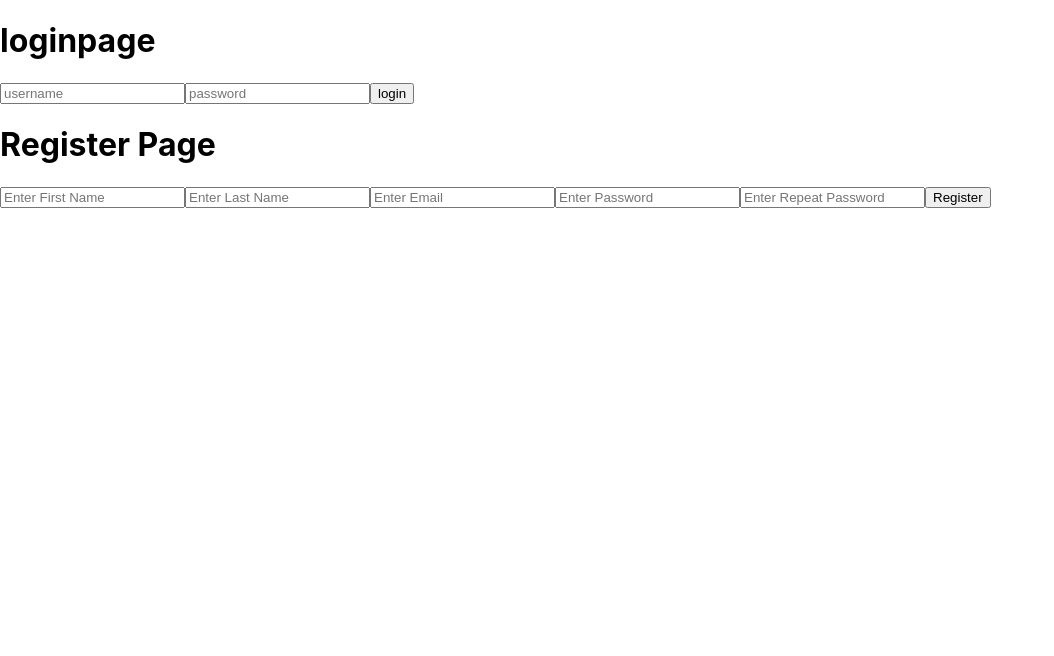
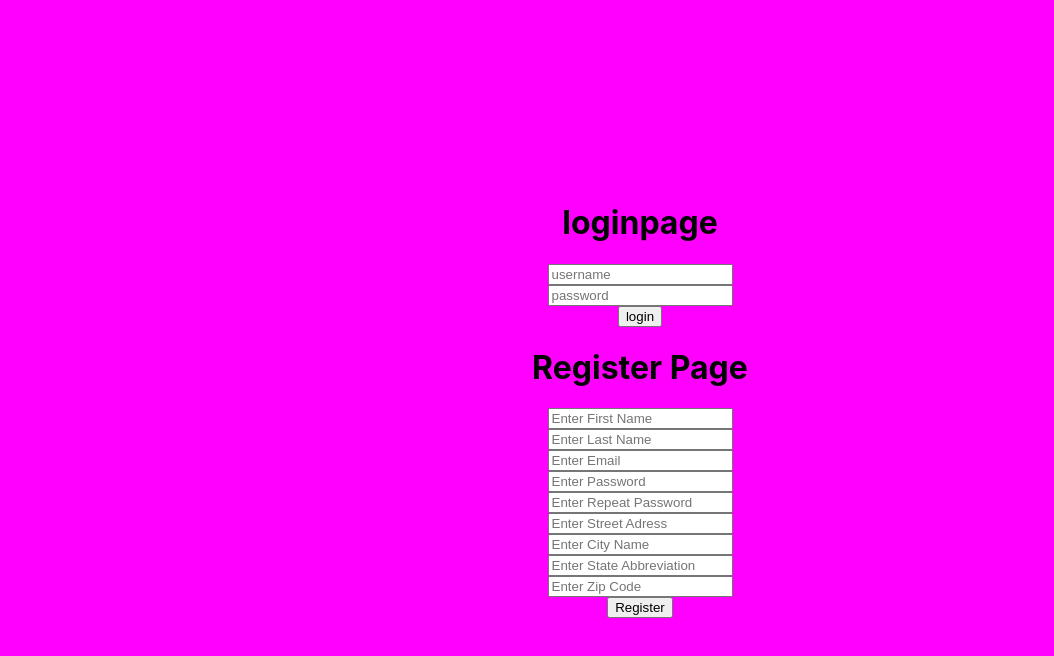
Before and after one commit to Kdp2016/E-Commerce-UI, a React (Create React App) app: page / in a window 1280 px wide. Shown: the top 656 px of the page, without its empty margins (0-1054 px from the left). Built offline with nearby package versions, Linux system fonts and the light colour scheme.

Commit message:
changes to ui and adding adress

```diff
--- a/public/index.html
+++ b/public/index.html
@@ -1,14 +1,12 @@
 <!DOCTYPE html>
 <html lang="en">
+
 <head>
   <meta charset="utf-8" />
   <link rel="icon" href="%PUBLIC_URL%/favicon.ico" />
   <meta name="viewport" content="width=device-width, initial-scale=1" />
   <meta name="theme-color" content="#000000" />
-    <meta
-      name="description"
-      content="Web site created using create-react-app"
-    />
+  <meta name="description" content="Web site created using create-react-app" />
   <link rel="apple-touch-icon" href="%PUBLIC_URL%/logo192.png" />
   <!--
       manifest.json provides metadata used when your web app is installed on a
@@ -24,8 +22,18 @@
       work correctly both with client-side routing and a non-root public URL.
       Learn how to configure a non-root public URL by running `npm run build`.
     -->
+  <style>
+    html,
+    body,
+    #root,
+    #root>div {
+      height: 100%;
+      margin: 0;
+    }
+  </style>
   <title>React App</title>
 </head>
+
 <body>
   <noscript>You need to enable JavaScript to run this app.</noscript>
   <div id="root"></div>
@@ -40,4 +48,5 @@
       To create a production bundle, use `npm run build` or `yarn build`.
     -->
 </body>
+
 </html>
--- a/src/App.tsx
+++ b/src/App.tsx
@@ -6,10 +6,21 @@ import Register from './components/Register';
 
 function App() {
   return (
-    <>
-      <Login />
-      <Register />
-    </>
+    <div
+      style={{
+        display: "flex",
+        justifyContent: "center",
+        alignItems: "center",
+        flexDirection: "column",
+        backgroundColor: "magenta"
+      }}
+    >
+
+      <>
+        <Login />
+        <Register />
+      </>
+    </div>
   );
 }
 
--- a/src/components/Register.tsx
+++ b/src/components/Register.tsx
@@ -7,6 +7,10 @@ const Register = () => {
     const [email, setEmail] = useState("");
     const [password, setPassword] = useState("");
     const [repeatPassword, setRepeatPassword] = useState("");
+    const [streetAdress, setStreetAdress] = useState("");
+    const [city, setCity] = useState("");
+    const [state, setState] = useState("");
+    const [zipcode, setZipcode] = useState("");
 
     const [message, setMessage] = useState("");
 
@@ -25,6 +29,18 @@ const Register = () => {
     let updateRepeatPassword = (e: SyntheticEvent) => {
         setRepeatPassword((e.target as HTMLInputElement).value);
     }
+    let updateStreetAdress = (e: SyntheticEvent) => {
+        setStreetAdress((e.target as HTMLInputElement).value);
+    }
+    let updateCity = (e: SyntheticEvent) => {
+        setCity((e.target as HTMLInputElement).value);
+    }
+    let updateState = (e: SyntheticEvent) => {
+        setState((e.target as HTMLInputElement).value);
+    }
+    let updateZipcode = (e: SyntheticEvent) => {
+        setZipcode((e.target as HTMLInputElement).value);
+    }
 
     function validateEmail(email: string) {
         var re = /\S+@\S+\.\S+/;
@@ -39,8 +55,14 @@ const Register = () => {
         } else if (password !== repeatPassword) {
             setMessage('Password and Repeat Password must match.');
         } else if (password.length < 7) {
-            setMessage('Password must be at least 7 characaters.')
+            setMessage('Password must be at least 7 characaters.');
+        } else if (state.length !== 2) {
+            setMessage('State Postal Abbreviate must be 2 letters IE: NY');
         }
+        else if (zipcode.length !== 6) {
+            setMessage('Zip code is numbers only and must be 6 digits long.')
+        }
+
         else {
             setMessage('Register successful!');
         }
@@ -54,6 +76,10 @@ const Register = () => {
             <input type="email" placeholder='Enter Email' onChange={updateEmail}></input>
             <input type="password" placeholder='Enter Password' onChange={updatePassword}></input>
             <input type="password" placeholder='Enter Repeat Password' onChange={updateRepeatPassword}></input>
+            <input type="text" placeholder='Enter Street Adress' onChange={updateStreetAdress}></input>
+            <input type="text" placeholder='Enter City Name' onChange={updateCity}></input>
+            <input type="text" placeholder='Enter State Abbreviation' onChange={updateState}></input>
+            <input type="text" placeholder='Enter Zip Code' onChange={updateZipcode}></input>
             <button onClick={register}>Register</button>
             {message && <p>{message}</p>}
 
--- a/src/index.tsx
+++ b/src/index.tsx
@@ -6,6 +6,7 @@ import reportWebVitals from './reportWebVitals';
 
 const root = ReactDOM.createRoot(
   document.getElementById('root') as HTMLElement
+
 );
 root.render(
   <React.StrictMode>
```
Lines whose indentation alone changed are shown as unchanged.
